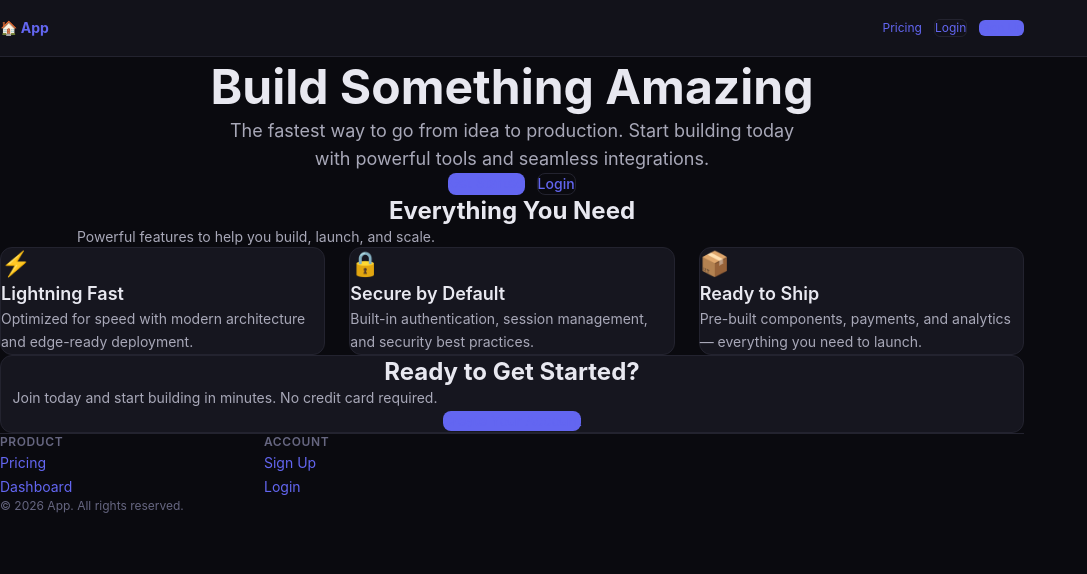
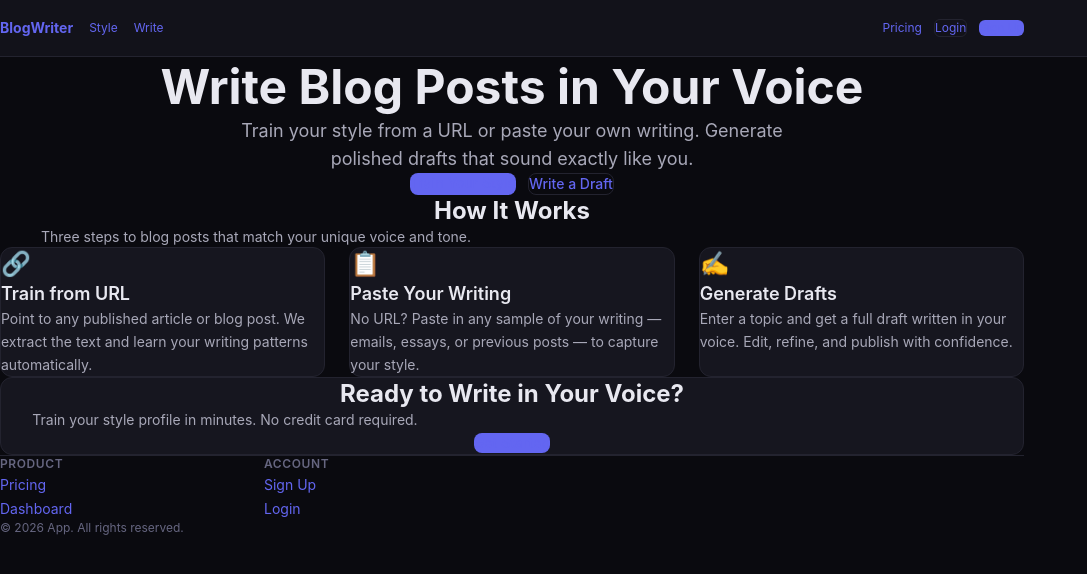
Before and after one commit to alswp006/blog-writer, a Next.js app: page / in a window 1280 px wide. Shown: the top 574 px of the page, without its empty margins (0-1087 px from the left). Built offline with nearby package versions, Linux system fonts and the light colour scheme; no server answers.

Commit message:
feat: Landing page + SEO + marketing setup [packet 0010] [claude-code]

```diff
--- a/src/app/api/og/route.tsx
+++ b/src/app/api/og/route.tsx
@@ -3,12 +3,13 @@ import { NextRequest } from "next/server";
 
 export const runtime = "edge";
 
-const siteName = process.env.NEXT_PUBLIC_SITE_NAME || "App";
+const siteName = process.env.NEXT_PUBLIC_SITE_NAME || "BlogWriter";
+const defaultTagline = "Write blog posts in your voice";
 
 export async function GET(request: NextRequest) {
   const { searchParams } = request.nextUrl;
   const title = searchParams.get("title") || siteName;
-  const description = searchParams.get("description") || "";
+  const description = searchParams.get("description") || defaultTagline;
 
   return new ImageResponse(
     (
--- a/src/app/page.tsx
+++ b/src/app/page.tsx
@@ -6,7 +6,7 @@ import { Footer } from "@/components/landing/footer";
 
 export const metadata = seo({
   title: "Home",
-  description: "Build something amazing. Get started today.",
+  description: "Train your writing style from a URL or paste, then generate blog drafts that sound like you.",
   path: "/",
 });
 
@@ -14,43 +14,43 @@ export default function HomePage() {
   return (
     <div className="space-y-0">
       <HeroSection
-        headline="Build Something Amazing"
-        subheadline="The fastest way to go from idea to production. Start building today with powerful tools and seamless integrations."
-        ctaText="Get Started"
-        ctaHref="/signup"
-        secondaryCtaText="Login"
-        secondaryCtaHref="/login"
+        headline="Write Blog Posts in Your Voice"
+        subheadline="Train your style from a URL or paste your own writing. Generate polished drafts that sound exactly like you."
+        ctaText="Train Your Style"
+        ctaHref="/style"
+        secondaryCtaText="Write a Draft"
+        secondaryCtaHref="/write"
       />
 
       <FeatureGrid
-        heading="Everything You Need"
-        subheading="Powerful features to help you build, launch, and scale."
+        heading="How It Works"
+        subheading="Three steps to blog posts that match your unique voice and tone."
         features={[
           {
-            icon: "⚡",
-            title: "Lightning Fast",
+            icon: "🔗",
+            title: "Train from URL",
             description:
-              "Optimized for speed with modern architecture and edge-ready deployment.",
+              "Point to any published article or blog post. We extract the text and learn your writing patterns automatically.",
           },
           {
-            icon: "🔒",
-            title: "Secure by Default",
+            icon: "📋",
+            title: "Paste Your Writing",
             description:
-              "Built-in authentication, session management, and security best practices.",
+              "No URL? Paste in any sample of your writing — emails, essays, or previous posts — to capture your style.",
           },
           {
-            icon: "📦",
-            title: "Ready to Ship",
+            icon: "✍️",
+            title: "Generate Drafts",
             description:
-              "Pre-built components, payments, and analytics — everything you need to launch.",
+              "Enter a topic and get a full draft written in your voice. Edit, refine, and publish with confidence.",
           },
         ]}
       />
 
       <CtaSection
-        heading="Ready to Get Started?"
-        description="Join today and start building in minutes. No credit card required."
-        ctaText="Create Your Account"
+        heading="Ready to Write in Your Voice?"
+        description="Train your style profile in minutes. No credit card required."
+        ctaText="Get Started"
         ctaHref="/signup"
       />
 
--- a/src/components/ui/nav.tsx
+++ b/src/components/ui/nav.tsx
@@ -25,9 +25,17 @@ export function Nav() {
   return (
     <nav className="border-b border-[var(--border)] bg-[var(--bg-elevated)]">
       <div className="max-w-5xl mx-auto px-4 h-14 flex items-center justify-between">
-        <Link href="/" className="text-sm font-bold no-underline hover:no-underline text-[var(--text)]">
-          🏠 App
-        </Link>
+        <div className="flex items-center gap-4">
+          <Link href="/" className="text-sm font-bold no-underline hover:no-underline text-[var(--text)]">
+            BlogWriter
+          </Link>
+          <Link href="/style" className="text-xs text-[var(--text-secondary)] no-underline hover:text-[var(--text)] transition-all duration-150">
+            Style
+          </Link>
+          <Link href="/write" className="text-xs text-[var(--text-secondary)] no-underline hover:text-[var(--text)] transition-all duration-150">
+            Write
+          </Link>
+        </div>
 
         <div className="flex items-center gap-3">
           <Link href="/pricing" className="text-xs text-[var(--text-secondary)] no-underline hover:text-[var(--text)]">
```
Also changed, not shown: 1 other file (tests, documents, lock files or other folders).
